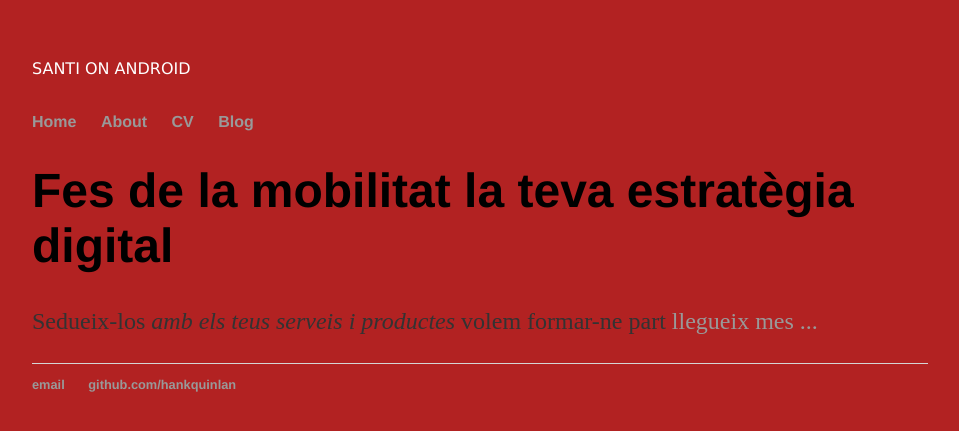
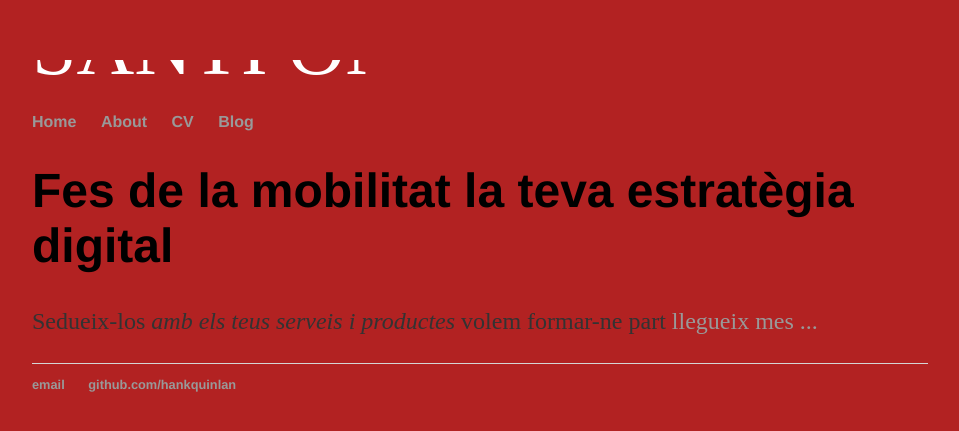
Before and after one commit to SantiOnAndroid/SantiOnAndroid.github.io, a Jekyll site: the page built from index.html, in a window 1280 px wide. Shown: the top 431 px of the page, without its empty margins (160-1119 px from the left). Built offline with Jekyll 4.4.1, drawn with Linux system fonts in a browser that asks for light colours; some web fonts are replaced.

Commit message:
modificant titolj

```diff
--- a/_layouts/default.html
+++ b/_layouts/default.html
@@ -4,11 +4,12 @@
 			<title>{{ page.title }}</title>
 			<!-- link to main stylesheet -->
 			<link rel="stylesheet" type="text/css" href="/css/main.css">
+			<link href="//db.onlinewebfonts.com/c/4aa3e37e571255737e5e6d4e9d9770a5?family=Rockwell" rel="stylesheet" type="text/css"/>
 		</head>
 		<body>
 		<svg height="33" width="339">
 
-			<text x="0" y="14" font-family="Lucida Sans Unicode, Lucida Grande, sans-serif" fill="white">SANTI ON ANDROID</text>
+			<text x="0" y="14" >SANTI ON ANDROID</text>
 
 		</svg>
 			<nav>
--- a/css/main.css
+++ b/css/main.css
@@ -1,9 +1,20 @@
+
+https{
+@import url(//db.onlinewebfonts.com/c/4aa3e37e571255737e5e6d4e9d9770a5?family=Rockwell);
+}
+
+
 body {
     margin: 60px auto;
     width: 70%;
     background-color: firebrick;
 
 
+}
+
+svg{
+    font: 500%/1 Rockwell, serif;
+    fill:#ffff;
 }
 nav ul, footer ul {
     font-family:'Helvetica', 'Arial', 'Sans-Serif';
```
